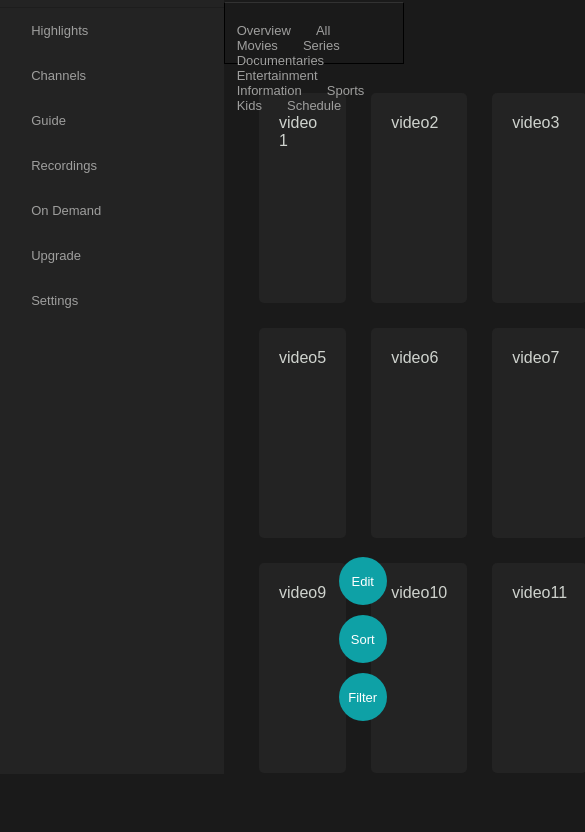
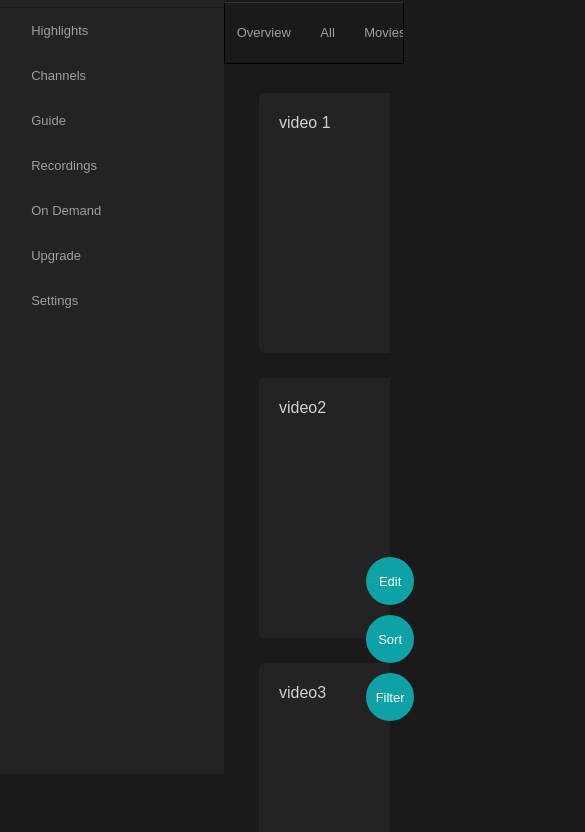
Before and after one commit to kimc0de/Zattoo-UI-Task, a plain HTML site: page index.html in a window 390 px wide. Shown: the part 70-902 px from the top of the page, 585 px wide, since content can reach past the window. Before the commit the page ends 873 px from the top, so only its background shows below. Drawn offline with Linux system fonts and the light colour scheme.

Commit message:
responsive content, adjust css

```diff
--- a/index.html
+++ b/index.html
@@ -2,6 +2,7 @@
 <html lang="en" dir="ltr">
   <head>
     <meta charset="utf-8">
+    <meta name="viewport" content="width=device-width, initial-scale=1">
     <title>Zattoo UI Test</title>
 
     <!-- CSS Stylesheets -->
--- a/style.css
+++ b/style.css
@@ -60,6 +60,13 @@ main{
   top: 4.5rem;
   width: calc(100% - var(--menu_width));
   height: 60px;
+  overflow-x: auto; /*scrollable*/
+  white-space: nowrap;
+}
+.top-nav{
+  height: 30px;
+  padding: 20px 0px 10px 0px;
+  position: relative;
 }
 .top-nav .nav-link{
   margin-right: 25px;
@@ -67,14 +74,7 @@ main{
   font-family: inherit;
   font-size: 13px;
   text-decoration: none;
-  display: block;
-}
-.top-nav{
-  display: flex;
-  flex-wrap: wrap;
-  height: 30px;
-  padding: 20px 0px 10px 0px;
-  position: fixed;
+  display: inline-block;
 }
 .nav-link:hover{
   color: #F2F7F8;
@@ -86,11 +86,10 @@ main{
   background-color: #232323;
   border-bottom: solid 1px;
   border-bottom-color: #1D1D1D;
-
 }
 .brand-name{
   display: inline-block;
-  margin-right: 30px;
+  margin-right: 50px;
 }
 .brand-logo{
   left: 10px;
@@ -122,17 +121,17 @@ main{
   height: 100%;
   width: var(--menu_width);
   max-width: 16rem;
+  z-index: 2;
 }
 .side-nav{
   margin-left: 5%;
-  flex-direction: column;
   font-weight: 300;
   font-size: 13px;
 }
 .side-nav .nav-link{
   padding: 15px 0px 15px 20px;
   font-family: inherit;
-  text-decoration: none;
+  text-decoration: none; /*no underline*/
   display: block;
   margin-right: 0;
   color: #9F9F9E;
@@ -145,13 +144,16 @@ main{
   height: 100%;
   padding: 20px 50px 20px 30px;
   z-index:-1;
+  overflow-x: hidden;
+  overflow-y: auto;
 }
 .videos-section{
   display: grid;
   grid-template-columns: 1fr 1fr 1fr 1fr;
 }
 .video{
-  height: 200px;
+  height: 190px;
+  width: 190px;
   margin: 15px 20px 10px 5px;
   border-radius: 5px;
   background-color: #232323;
@@ -161,11 +163,10 @@ main{
 
 /* aside - sort/filter buttons*/
 .adjust-buttons{
-  display: flex;
   position: fixed;
   right: 0;
   bottom: 0;
-  left: 0;
+  left: 87%;
   justify-content: center;
   padding-top: 3rem;
   padding-bottom: 3rem;
@@ -318,3 +319,32 @@ input:checked + .slider { /* change background after checkbox is checked*/
 input:checked + .slider:before { /*move the circle*/
   transform: translateX(25px);
 }
+
+@media (max-width: 1150px){
+  .videos-section{
+    display: grid;
+    grid-template-columns: 1fr 1fr 1fr;
+  }
+  .video{
+    width: 200px;
+    height: 200px;
+  }
+}
+
+@media (max-width: 950px){
+  .videos-section{
+    display: grid;
+    grid-template-columns: 1fr 1fr;
+  }
+  .video{
+    width: 250px;
+    height: 250px;
+  }
+}
+
+@media (max-width: 700px){
+  .videos-section{
+    display: grid;
+    grid-template-columns: 1fr;
+  }
+}
```
